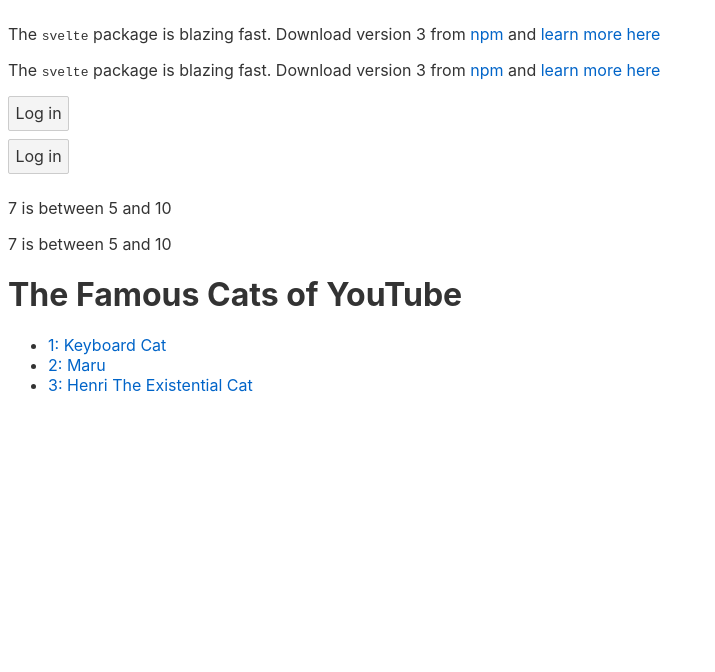
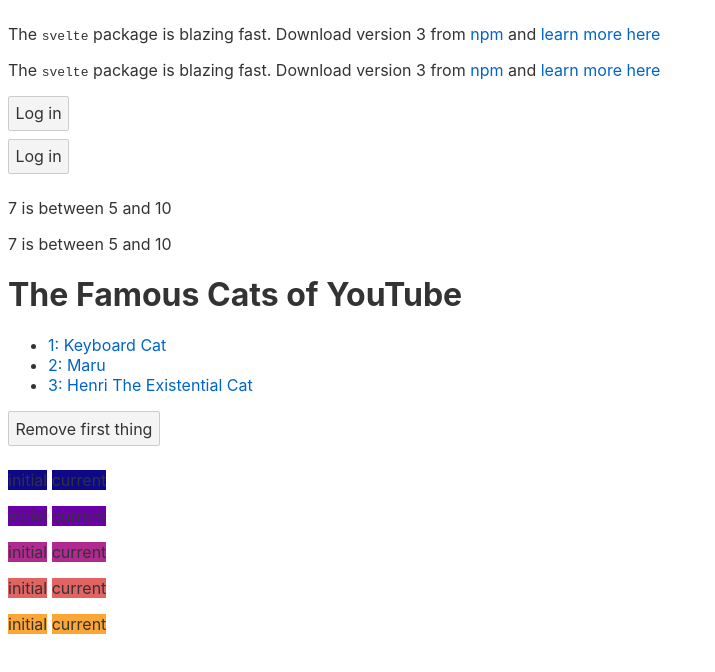
Before and after one commit to Annie-Huang/my-svelte-project2, a Svelte app: page / in a window 1280 px wide. Shown: the top 672 px of the page, without its empty margins (0-715 px from the left). Built offline with nearby package versions, Linux system fonts and the light colour scheme.

Commit message:
Logic - Keyed each blocks

```diff
--- a/src/App.svelte
+++ b/src/App.svelte
@@ -1,6 +1,7 @@
 <!--From Props/Spread props to -->
 <script>
     import Info from './Info.svelte';
+    import Thing from './Thing.svelte';
 
     const pkg = {
         name: 'svelte',
@@ -22,6 +23,19 @@
         { id: 'z_AbfPXTKms', name: 'Maru' },
         { id: 'OUtn3pvWmpg', name: 'Henri The Existential Cat' }
     ];
+
+
+    let things = [
+        { id: 1, color: '#0d0887' },
+        { id: 2, color: '#6a00a8' },
+        { id: 3, color: '#b12a90' },
+        { id: 4, color: '#e16462' },
+        { id: 5, color: '#fca636' }
+    ];
+
+    function handleClick() {
+        things = things.slice(1);
+    }
 </script>
 
 <!-- Conversely, if you need to reference all the props that were passed into a component,
@@ -94,3 +108,20 @@
         </a></li>
     {/each}
 </ul>
+
+
+
+<button on:click={handleClick}>
+    Remove first thing
+</button>
+
+<!--{#each things as thing}-->
+<!-- If you use the above syntax, it will remove <Thing> components from the end and updating the color for those that remain.-->
+
+<!--The (thing.id) tells Svelte how to figure out what changed.
+    You can use any object as the key, as Svelte uses a Map internally — in other words you could do (thing)
+    instead of (thing.id). Using a string or number is generally safer, however, since it means identity persists
+    without referential equality, for example when updating with fresh data from an API server.-->
+{#each things as thing (thing.id)}
+        <Thing current={thing.color}/>
+{/each}
--- /dev/null
+++ b/src/Thing.svelte
@@ -0,0 +1,12 @@
+<script>
+    // `current` is updated whenever the prop value changes...
+    export let current;
+
+    // ...but `initial` is fixed upon initialisation
+    const initial = current;
+</script>
+
+<p>
+    <span style="background-color: {initial}">initial</span>
+    <span style="background-color: {current}">current</span>
+</p>
```
